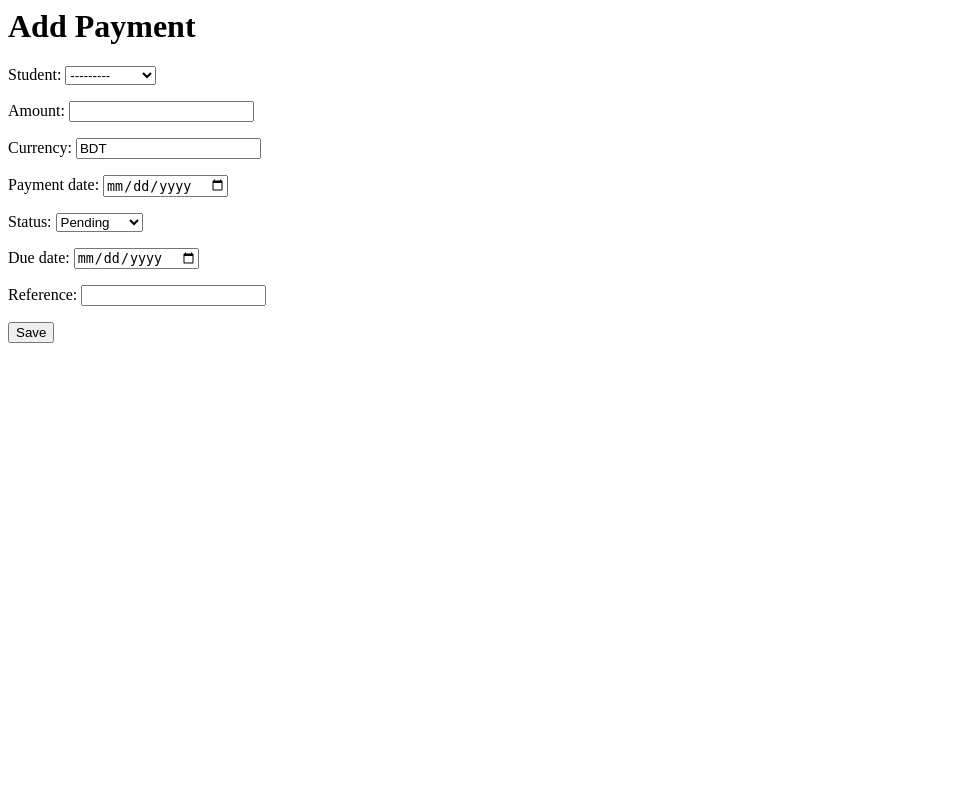
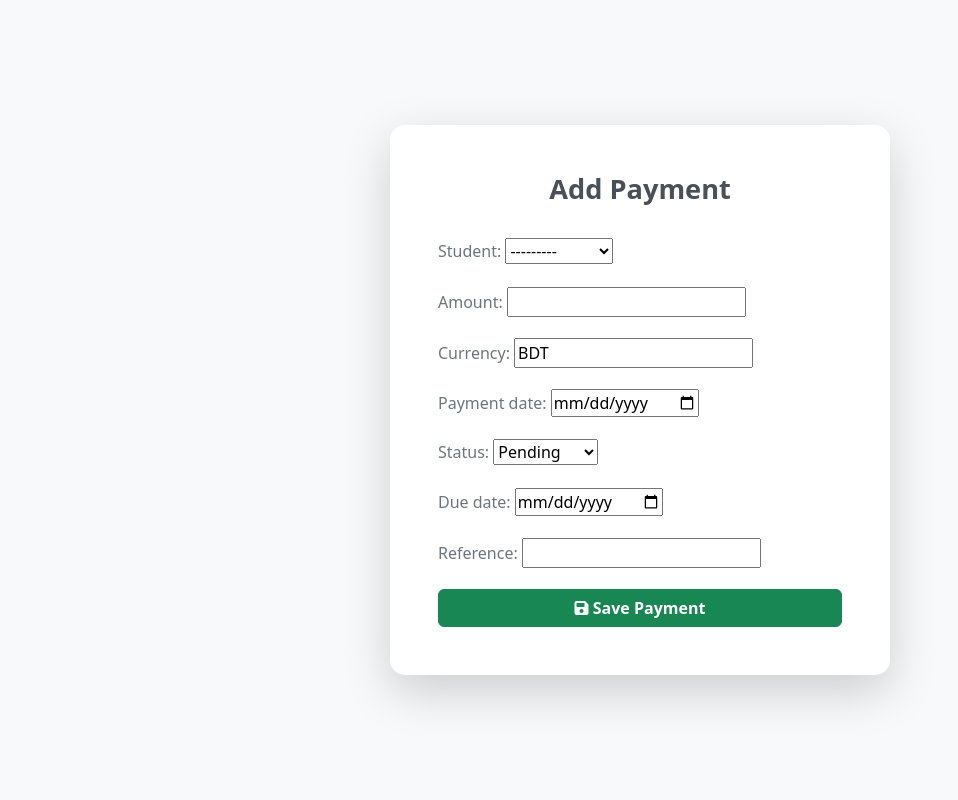
Before and after one commit to marufmonower/hostel_management_system, a Django app: page /payments/add in a window 1280 px wide. Shown: the whole page, without its empty margins (0-958 px from the left). Run offline with Django 5.2, Linux system fonts and the light colour scheme; a user stored in the database is signed in; data comes from the database, SQL or seed files in the repository; both versions use the stored data as it was after the commit.

Commit message:
commit_on_18112024

```diff
--- a/hostel/templates/payments/admin_add_payment.html
+++ b/hostel/templates/payments/admin_add_payment.html
@@ -1,5 +1,99 @@
-<h1>Add Payment </h1>
+<!DOCTYPE html>
+<html lang="en">
+  <head>
+    <meta charset="UTF-8" />
+    <meta name="viewport" content="width=device-width, initial-scale=1.0" />
+    <title>Add Payment</title>
+    <!-- Bootstrap CSS -->
+    <link
+      href="https://cdn.jsdelivr.net/npm/bootstrap@5.3.0/dist/css/bootstrap.min.css"
+      rel="stylesheet"
+    />
+    <!-- Font Awesome for icons (optional) -->
+    <link
+      rel="stylesheet"
+      href="https://cdnjs.cloudflare.com/ajax/libs/font-awesome/6.0.0-beta3/css/all.min.css"
+      integrity="sha384-k6RqeWeci5ZR/Lv4MR0sA0FfDOMvdqqo2RmgfVGCwsQUrE5pVb6M4kJf9R1RSEXT"
+      crossorigin="anonymous"
+    />
+    <style>
+      /* Additional Custom Styling */
+      .card-custom {
+        max-width: 500px;
+        width: 100%;
+        border-radius: 15px;
+        border: none;
+      }
+      .btn-save {
+        font-weight: bold;
+        font-size: 1rem;
+      }
+      .title {
+        font-size: 1.7rem;
+        font-weight: bold;
+        color: #495057;
+      }
+
+      /* Input Field Styling */
+      .form-control {
+        border: 1px solid #ced4da;
+        border-radius: 8px;
+        padding: 0.75rem 1rem;
+        background-color: #f9f9f9;
+        font-size: 1rem;
+        color: #495057;
+        transition: all 0.3s ease;
+      }
+      .form-control:focus {
+        border-color: #28a745;
+        background-color: #fff;
+        box-shadow: 0 0 8px rgba(40, 167, 69, 0.3);
+      }
+
+      /* Placeholder Styling */
+      .form-control::placeholder {
+        color: #adb5bd;
+        font-style: italic;
+      }
+
+      /* Label Styling */
+      label {
+        font-weight: 500;
+        color: #6c757d;
+        margin-bottom: 0.5rem;
+      }
+    </style>
+  </head>
+  <body class="bg-light d-flex align-items-center justify-content-center vh-100">
+    <div class="card p-5 shadow-lg card-custom">
+      <div class="text-center mb-4">
+        <h1 class="title">Add Payment</h1>
+      </div>
+
+      <form method="post">
+        {% csrf_token %}
+        <!-- Form fields with labels and input styling -->
+        <div class="mb-3">
+          {{ form.as_p }}
+        </div>
+
+        <button type="submit" class="btn btn-success w-100 btn-save">
+          <i class="fas fa-save"></i> Save Payment
+        </button>
+      </form>
+    </div>
+
+    <!-- Bootstrap JS and Popper.js -->
+    <script src="https://cdn.jsdelivr.net/npm/@popperjs/core@2.11.6/dist/umd/popper.min.js"></script>
+    <script src="https://cdn.jsdelivr.net/npm/bootstrap@5.3.0/dist/js/bootstrap.min.js"></script>
+  </body>
+</html>
+
+
+
+
+{% comment %} <h1>Add Payment </h1>
 <form method="post">
   {% csrf_token %} {{ form.as_p }}
   <button type="submit">Save</button>
-</form>
+</form> {% endcomment %}
--- a/hostel/views.py
+++ b/hostel/views.py
@@ -62,11 +62,23 @@ class StudentListView(ListView):
     form_class = EditRoomForm
 
     def get_context_data(self, **kwargs):
+
+         #Ensure object_list is set in POST requests
+        if not hasattr(self, 'object_list'):
+            self.object_list = self.get_queryset()
         context = super().get_context_data(**kwargs)
         context['form'] = self.form_class()
+        context['PaymentForm'] = PaymentForm()
         return context
 
     def post(self, request, *args, **kwargs):
+
+        if 'room' in request.POST:
+            return self.update_room(request)
+        elif 'amount' in request.POST:
+            return self.add_payment(request)
+
+    def update_room(self, request):
         student_id = request.POST.get('student_id')
         student = get_object_or_404(Student, id=student_id)
         form = self.form_class(request.POST, instance=student)
@@ -75,9 +87,24 @@ class StudentListView(ListView):
             form.save()
             return redirect('student_list')
 
-        students = self.get_queryset()
+       # students = self.get_queryset()
         context = self.get_context_data()
         context['form'] = form
+        return self.render_to_response(context)
+
+    def add_payment(self, request):
+        payment_form = PaymentForm(request.POST)
+        student_id = request.POST.get('student_id')
+
+        if payment_form.is_valid() and student_id:
+            student = get_object_or_404(Student, id=student_id)
+            payment = payment_form.save(commit=False)
+            payment.student = student
+            payment.save()
+            return redirect('student_list')
+
+        context = self.get_context_data()
+        context['form'] = payment_form
         return self.render_to_response(context)
 
 
```
Also changed, not shown: hostel/templates/hostel/student_list.html (+8 -1 lines), db.sqlite3.
